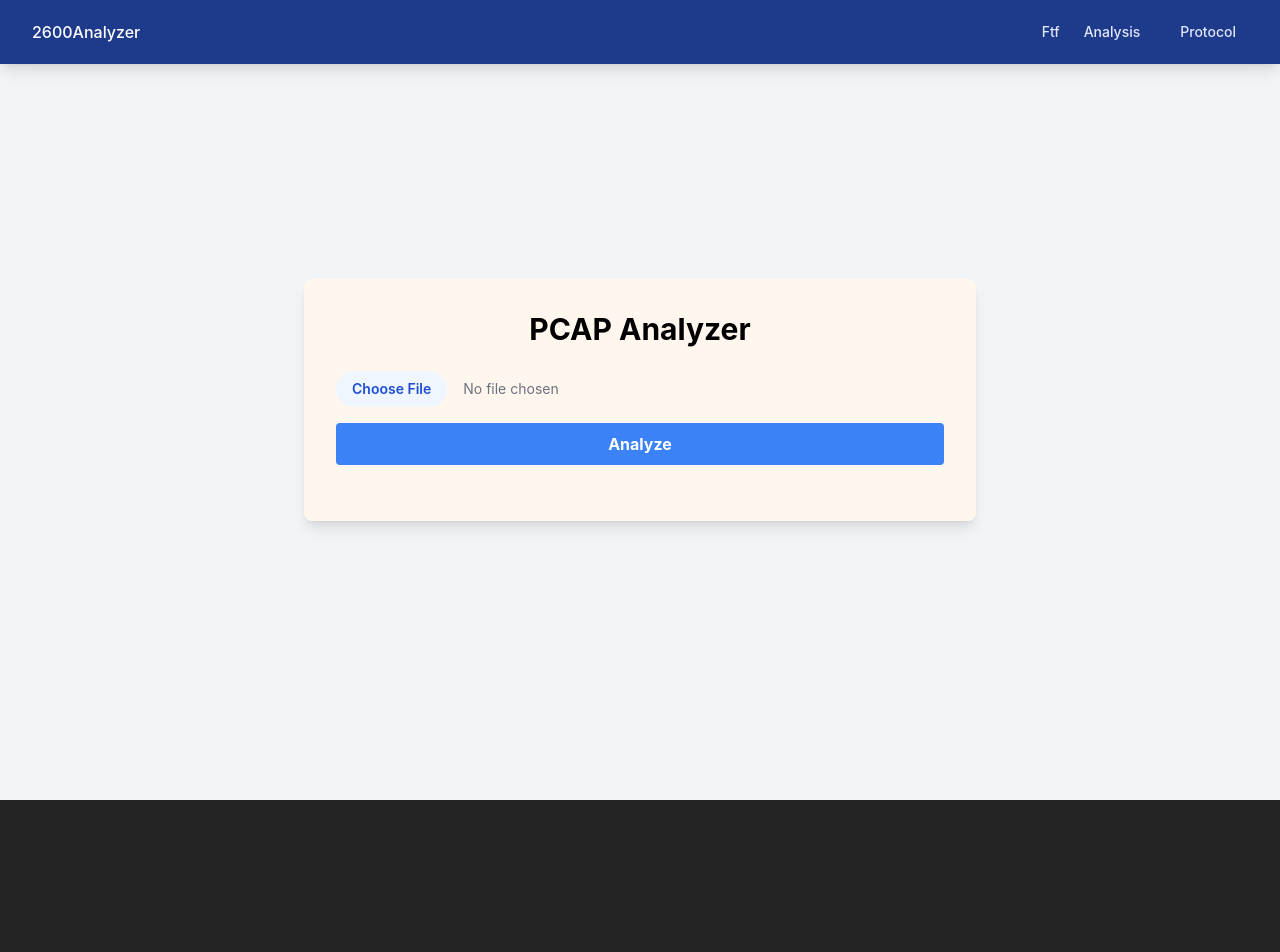
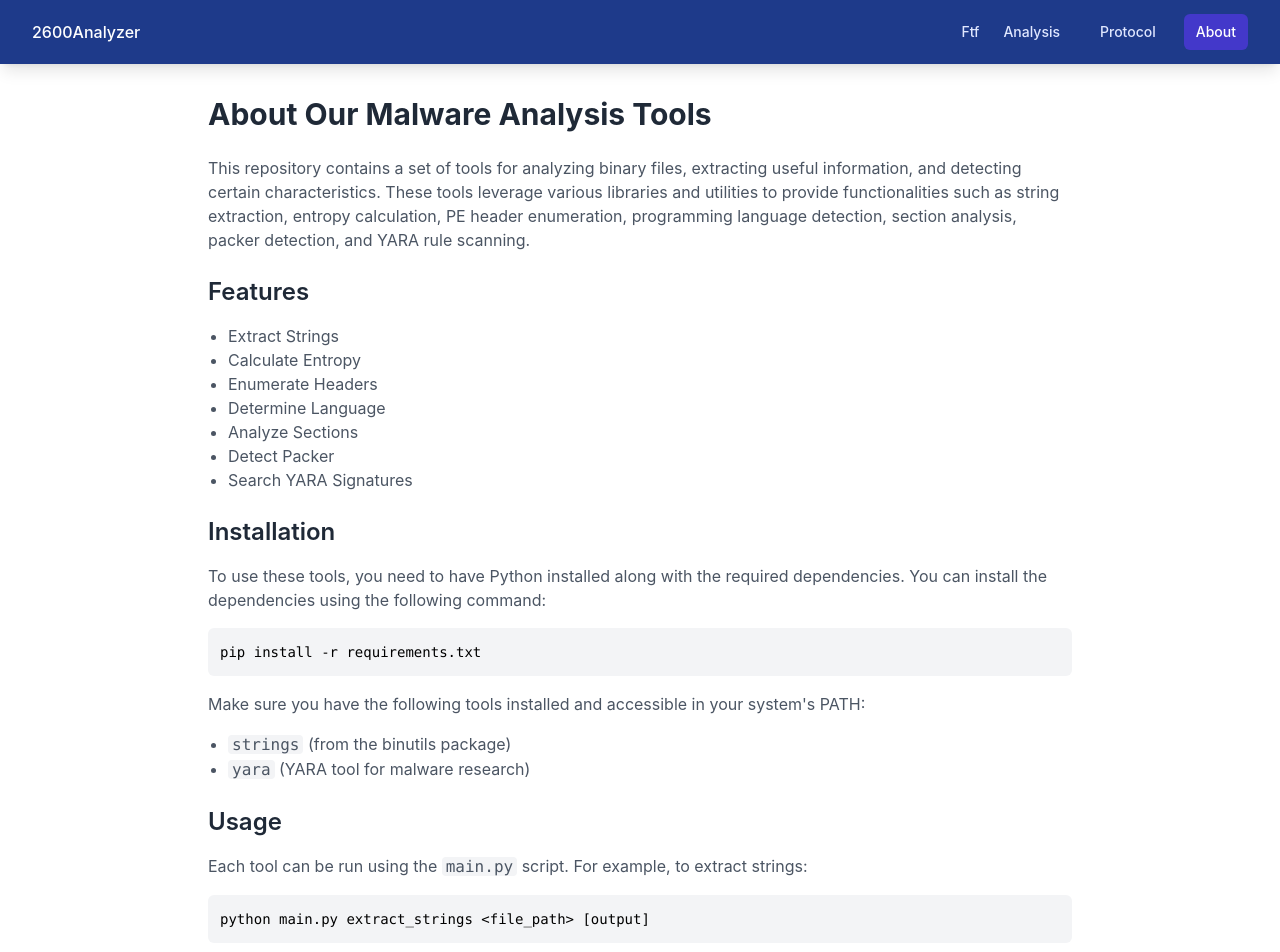
Before and after one commit to Jeremy-To/front-pcap-analyser, a React (Vite) app: page /about in a window 1280 px wide. Shown: the top 952 px of the page. Before the commit the page ends 800 px from the top, so only its background shows below. Built offline with nearby package versions, Linux system fonts and the light colour scheme.

Commit message:
add aboutpage

```diff
--- a/src/App.tsx
+++ b/src/App.tsx
@@ -3,6 +3,7 @@ import Analysispcap from './pages/Analysispcap';
 import Protocols from './pages/Protocols';
 import Navbar from './components/Navbar';
 import Ftf from './pages/Ftf';
+import AboutPage from './pages/About';
 
 function App() {
 	return (
@@ -10,6 +11,7 @@ function App() {
 			<Navbar />
 			<Routes>
 				<Route path="/" element={<Analysispcap />} />
+				<Route path="/about" element={<AboutPage />} />
 				<Route path="/ftf" element={<Ftf />} />
 				<Route path="/protocol" element={<Protocols />} />
 				<Route path="*" element={<Analysispcap />} />
--- a/src/components/Navbar.tsx
+++ b/src/components/Navbar.tsx
@@ -45,6 +45,16 @@ function Navbar() {
 						>
 							Protocol
 						</Link>
+						<Link
+							to="/about"
+							className={`ml-4 px-3 py-2 rounded-md text-sm font-medium ${
+								isActive('/about')
+									? 'bg-indigo-700 text-white'
+									: 'text-indigo-100 hover:bg-indigo-600 hover:text-white'
+							} transition duration-300 ease-in-out`}
+						>
+							About
+						</Link>
 					</div>
 				</div>
 			</div>
--- a/src/index.css
+++ b/src/index.css
@@ -5,9 +5,6 @@
 	font-family: Inter, system-ui, Avenir, Helvetica, Arial, sans-serif;
 	line-height: 1.5;
 	font-weight: 400;
-
-	color-scheme: light dark;
-	background-color: #242424;
 
 	font-synthesis: none;
 	text-rendering: optimizeLegibility;
--- /dev/null
+++ b/src/pages/About.tsx
@@ -0,0 +1,80 @@
+import React from 'react';
+
+const AboutPage: React.FC = () => {
+	return (
+		<div className="max-w-4xl mx-auto px-4 py-8 pt-24">
+			<h1 className="text-3xl font-bold mb-6 text-gray-800">
+				About Our Malware Analysis Tools
+			</h1>
+
+			<p className="mb-6 text-gray-600">
+				This repository contains a set of tools for analyzing binary files,
+				extracting useful information, and detecting certain characteristics.
+				These tools leverage various libraries and utilities to provide
+				functionalities such as string extraction, entropy calculation, PE
+				header enumeration, programming language detection, section analysis,
+				packer detection, and YARA rule scanning.
+			</p>
+
+			<h2 className="text-2xl font-semibold mb-4 text-gray-800">Features</h2>
+			<ul className="list-disc pl-5 mb-6 text-gray-600">
+				<li>Extract Strings</li>
+				<li>Calculate Entropy</li>
+				<li>Enumerate Headers</li>
+				<li>Determine Language</li>
+				<li>Analyze Sections</li>
+				<li>Detect Packer</li>
+				<li>Search YARA Signatures</li>
+			</ul>
+
+			<h2 className="text-2xl font-semibold mb-4 text-gray-800">
+				Installation
+			</h2>
+			<p className="mb-4 text-gray-600">
+				To use these tools, you need to have Python installed along with the
+				required dependencies. You can install the dependencies using the
+				following command:
+			</p>
+			<pre className="bg-gray-100 p-3 rounded-md mb-4 overflow-x-auto">
+				<code className="text-sm">pip install -r requirements.txt</code>
+			</pre>
+
+			<p className="mb-4 text-gray-600">
+				Make sure you have the following tools installed and accessible in your
+				system's PATH:
+			</p>
+			<ul className="list-disc pl-5 mb-6 text-gray-600">
+				<li>
+					<code className="bg-gray-100 px-1 rounded">strings</code> (from the
+					binutils package)
+				</li>
+				<li>
+					<code className="bg-gray-100 px-1 rounded">yara</code> (YARA tool for
+					malware research)
+				</li>
+			</ul>
+
+			<h2 className="text-2xl font-semibold mb-4 text-gray-800">Usage</h2>
+			<p className="mb-4 text-gray-600">
+				Each tool can be run using the{' '}
+				<code className="bg-gray-100 px-1 rounded">main.py</code> script. For
+				example, to extract strings:
+			</p>
+			<pre className="bg-gray-100 p-3 rounded-md mb-6 overflow-x-auto">
+				<code className="text-sm">
+					python main.py extract_strings &lt;file_path&gt; [output]
+				</code>
+			</pre>
+
+			<h2 className="text-2xl font-semibold mb-4 text-gray-800">
+				Contributing
+			</h2>
+			<p className="text-gray-600">
+				Contributions are welcome! Please open an issue or submit a pull request
+				for any improvements or bug fixes.
+			</p>
+		</div>
+	);
+};
+
+export default AboutPage;
```
